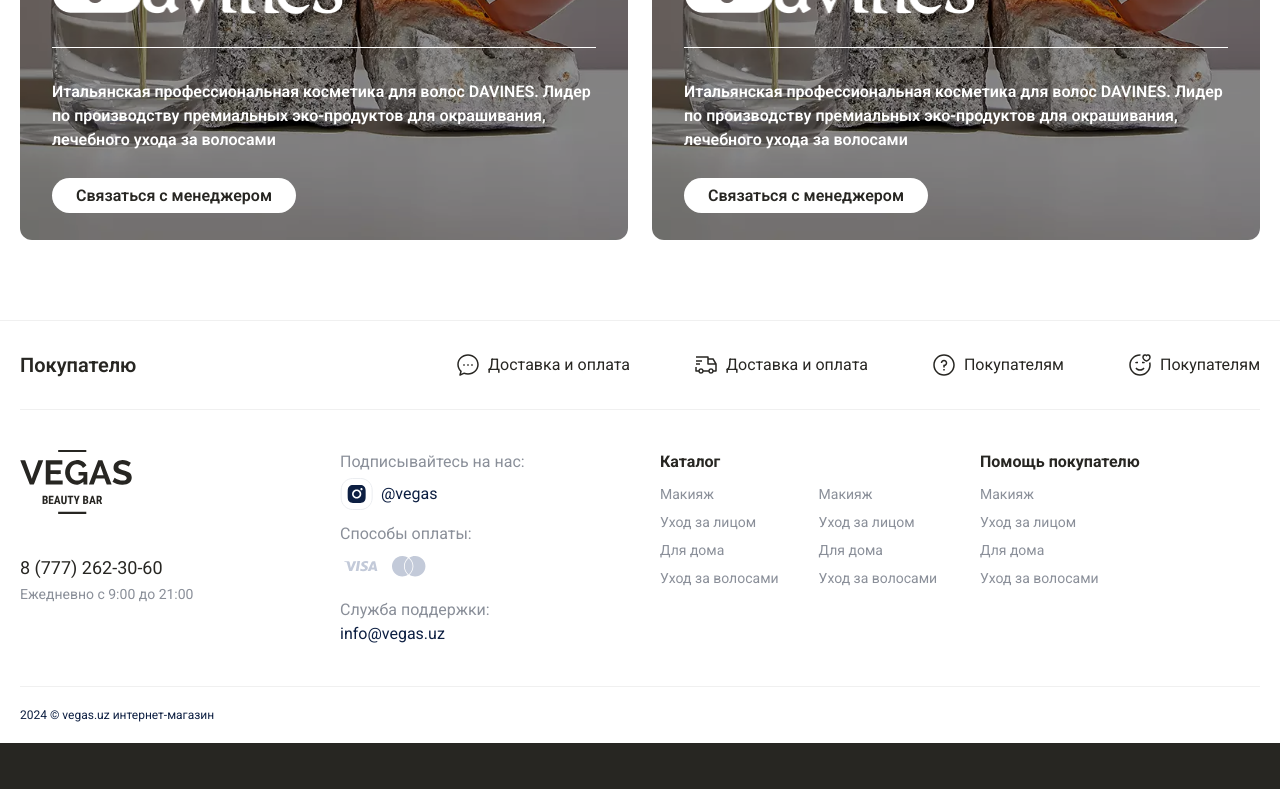
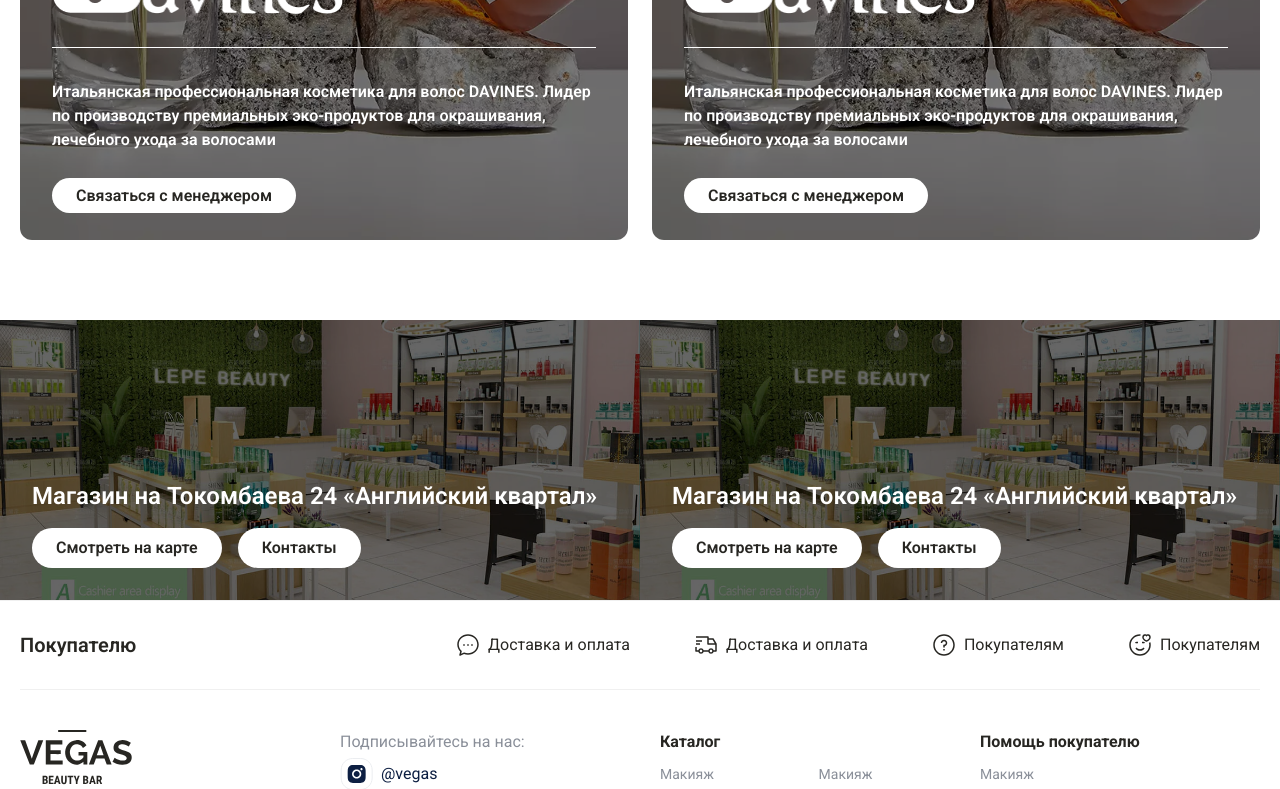
Before and after one commit to ANY-group/osima-frontend, a Next.js app: page / in a window 1280 px wide. Shown: the part 5126-5915 px from the top of the page. Before the commit the page ends 5869 px from the top, so only its background shows below. Built offline with nearby package versions, Linux system fonts and the light colour scheme.

Commit message:
home store addresses

```diff
--- /dev/null
+++ b/src/app/(default)/home/components/home-addresses.tsx
@@ -0,0 +1,39 @@
+import Image from "next/image";
+import Link from "next/link";
+
+export default function HomeAddresses() {
+  return (
+    <div className="grid md:grid-cols-2">
+      <Address />
+      <Address />
+    </div>
+  );
+}
+
+const Address = () => {
+  return (
+    <div className="relative h-70">
+      <Image
+        src="/images/tmp/store.png"
+        alt="Store"
+        fill
+        className="object-cover brightness-40"
+      />
+      <div className="absolute bottom-0 left-0 right-0">
+        <div className="flex flex-col gap-4 p-5 md:p-8">
+          <p className="text-2xl font-semibold text-white">
+            Магазин на Токомбаева 24 «Английский квартал»
+          </p>
+          <div className="flex gap-4 flex-wrap">
+            <Link href="#" className="px-6 py-2 bg-background rounded-full font-semibold">
+              Смотреть на карте
+            </Link>
+            <Link href="#" className="px-6 py-2 bg-background rounded-full font-semibold">
+              Контакты
+            </Link>
+          </div>
+        </div>
+      </div>
+    </div>
+  );
+}
--- a/src/app/(default)/home/components/home-partners.tsx
+++ b/src/app/(default)/home/components/home-partners.tsx
@@ -38,7 +38,7 @@
         src="/images/tmp/davines-bg.png"
         alt="Davines"
         fill
-        className="object-cover rounded-xl brightness-60"
+        className="object-cover rounded-xl brightness-50"
       />
       <div className="absolute bottom-0 left-0 right-0">
         <div className="flex flex-col p-5 sm:p-8 gap-8 divide-white">
@@ -49,11 +49,11 @@
             height={80}
           />
           <hr />
-          <p className="text-background font-semibold">
+          <p className="text-white font-semibold">
             Итальянская профессиональная косметика для волос DAVINES. Лидер по производству премиальных эко-продуктов для окрашивания, лечебного ухода за волосами
           </p>
           <div>
-            <Link href="#" className="px-6 py-2 bg-background rounded-full font-semibold whitespace-nowrap">
+            <Link href="#" className="px-6 py-2 bg-background rounded-full font-semibold">
               Связаться с менеджером
             </Link>
           </div>
--- a/src/app/(default)/page.tsx
+++ b/src/app/(default)/page.tsx
@@ -1,4 +1,5 @@
 import ProductsCarousel from "../components/products-carousel";
+import HomeAddresses from "./home/components/home-addresses";
 import HomeBanners from "./home/components/home-banners";
 import HomeBlogPosts from "./home/components/home-blog-posts";
 import HomePartners from "./home/components/home-partners";
@@ -28,6 +29,9 @@
       <section className="layout-container">
         <HomePartners />
       </section>
+      <section>
+        <HomeAddresses />
+      </section>
     </main>
   );
 }
```
Also changed, not shown: public/images/tmp/store.png (added).
